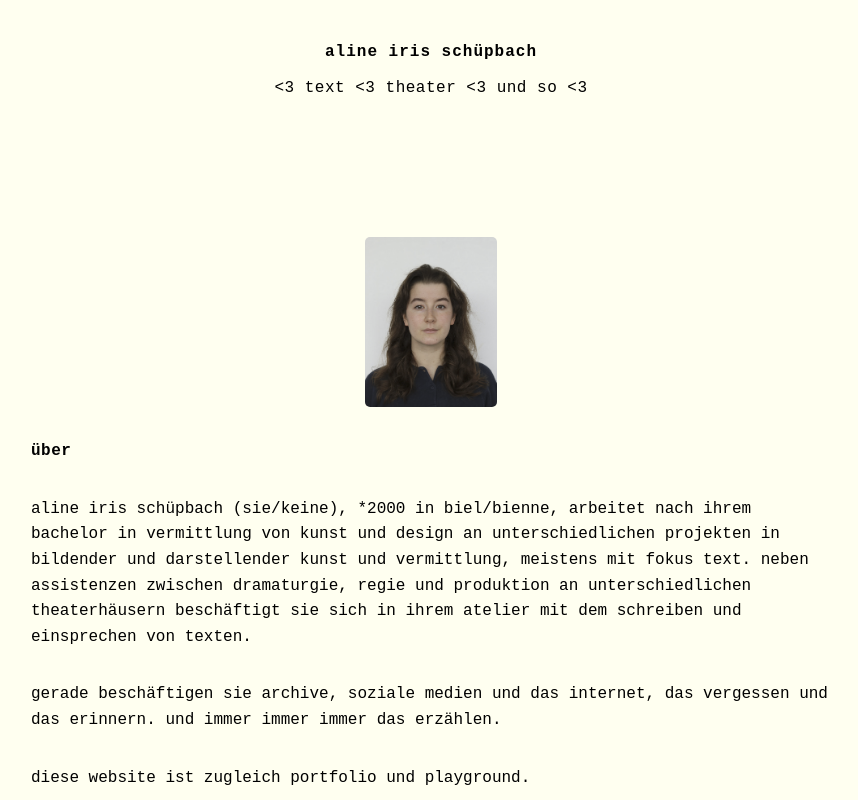
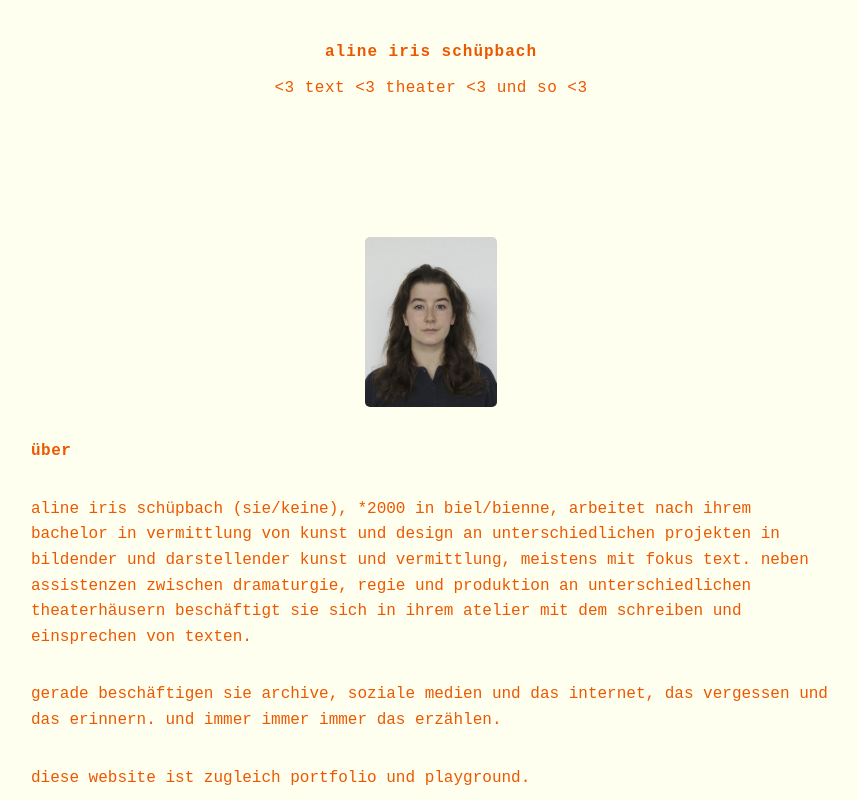
Before and after one commit to alinmittte/portfoliosite, a plain HTML site: page index.html in a window 1280 px wide. Shown: the top 800 px of the page, without its empty margins (209-1067 px from the left). Drawn offline with Linux system fonts and the light colour scheme.

Commit message:
Update index.html - colour persimmon und ivory

```diff
--- a/index.html
+++ b/index.html
@@ -11,7 +11,7 @@
       padding: 0;
       font-family: 'Courier New', Courier, monospace;
       background-color: #FFFFF0; /* creme */
-      color: #000000;
+      color: #EC5800;
       line-height: 1.6;
       font-size: 16px;
       text-transform: lowercase;
```
